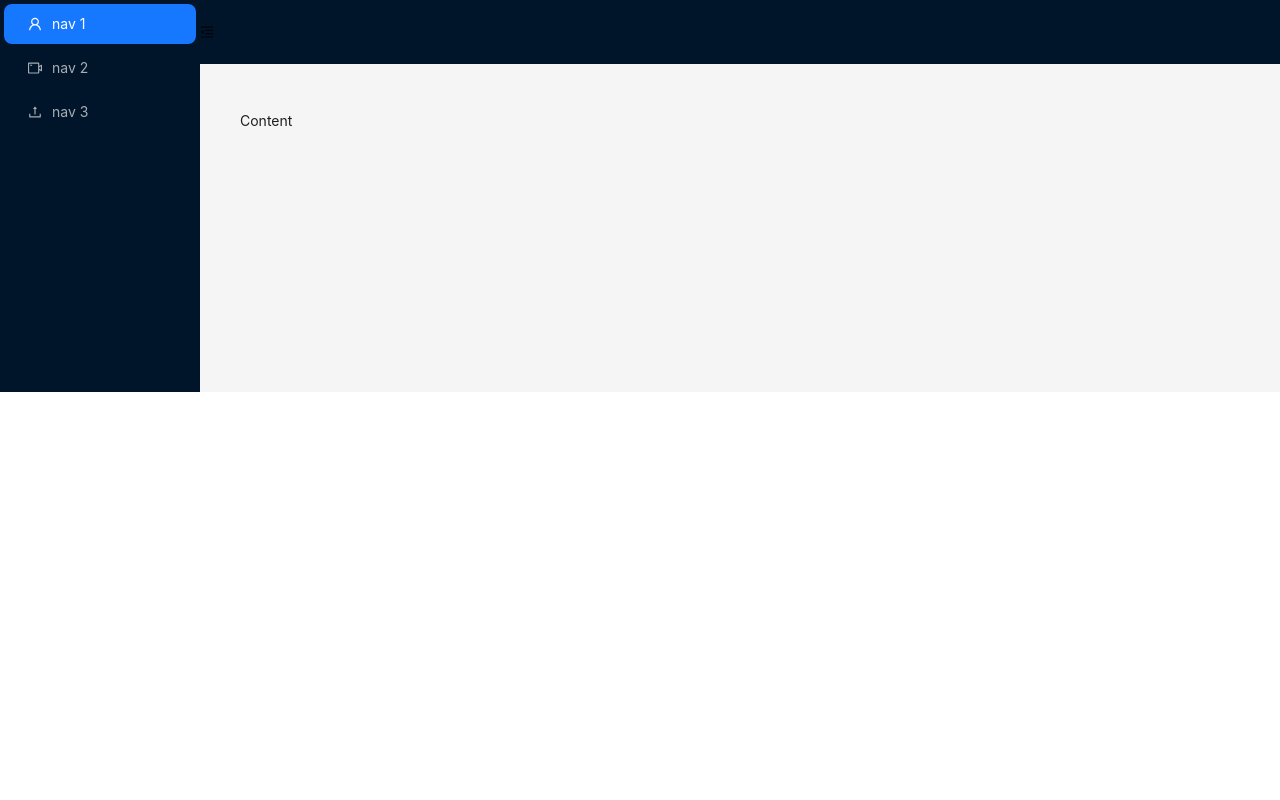
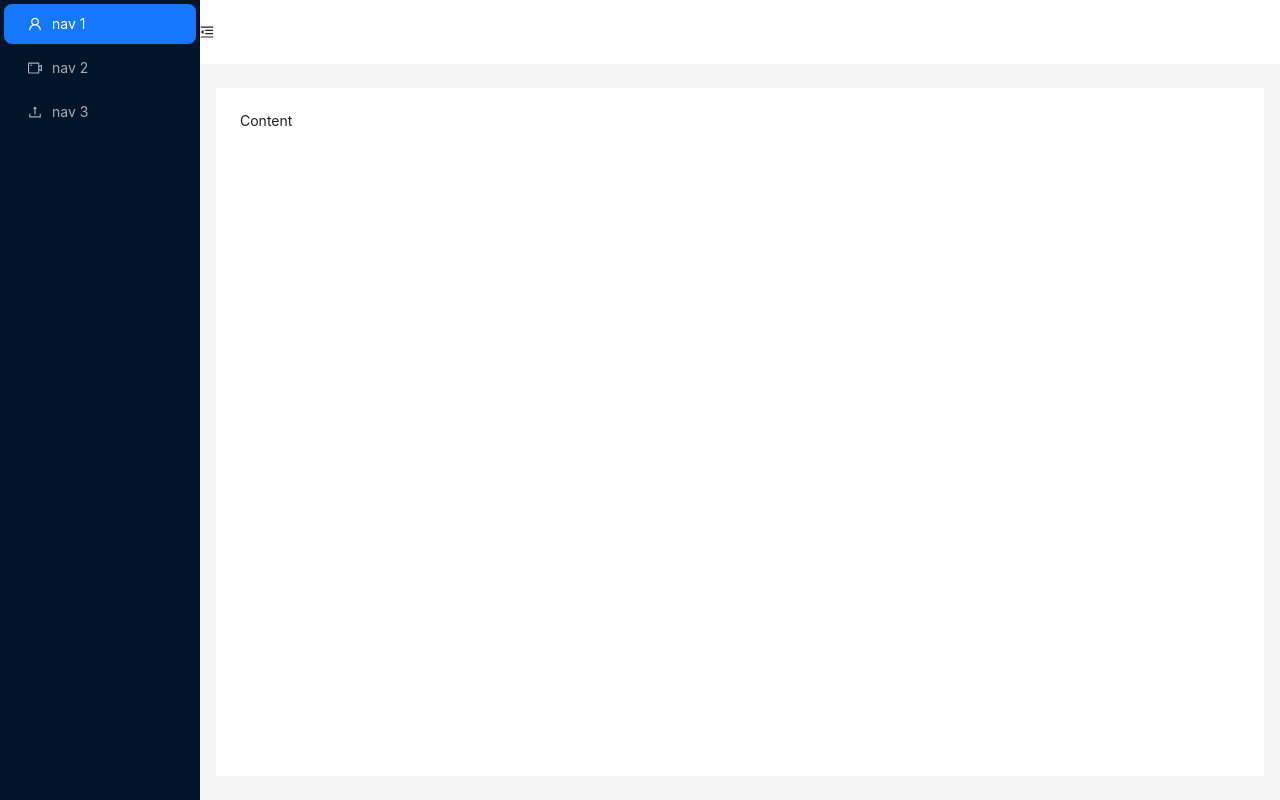
Before and after one commit to yjyan21/ReactProject-newssystem, a React (Create React App) app: page /#/Home in a window 1280 px wide. Built offline with nearby package versions, Linux system fonts and the light colour scheme; sample sign-in values are in the browser's storage.

Commit message:
update home page style

```diff
--- a/src/App.css
+++ b/src/App.css
@@ -14,7 +14,7 @@
 }
 
 .App-header {
-  background-color: #282c34;
+  /* background-color: #282c34; */
   min-height: 100vh;
   display: flex;
   flex-direction: column;
--- a/src/App.js
+++ b/src/App.js
@@ -4,10 +4,7 @@ import IndexRouter from './router/IndexRouter'
 function App() {
 
   return (
-    <div>
-      <IndexRouter></IndexRouter>
-
-    </div>
+    <IndexRouter></IndexRouter>
   );
 }
 
--- a/src/views/sandbox/NewsSandBox.css
+++ b/src/views/sandbox/NewsSandBox.css
@@ -1,3 +1,8 @@
+html, body {
+  height: 100%;
+  margin: 0px;
+  padding: 0px;
+}
 #components-layout-demo-custom-trigger .trigger {
     padding: 0 24px;
     font-size: 18px;
@@ -15,3 +20,5 @@
     margin: 16px;
     background: rgba(255, 255, 255, 0.3);
   }
+  .ant-layout .ant-layout-header { background:white;}
+  #root, .ant-layout { height:100%; }
--- a/src/views/sandbox/NewsSandBox.jsx
+++ b/src/views/sandbox/NewsSandBox.jsx
@@ -17,12 +17,13 @@ export default function NewsSandBox() {
     <Layout>
       <SideMenu></SideMenu>
 			<Layout className="site-layout">
-				<TopHeader></TopHeader>
+				<TopHeader style={{backgroundColor:'white'}}>top</TopHeader>
 				<Content
           style={{
             margin: '24px 16px',
             padding: 24,
             minHeight: 280,
+						backgroundColor:'white',
             //background: colorBgContainer,
           }}
         >
```
Also changed, not shown: 2 other files (tests, documents, lock files or other folders).
